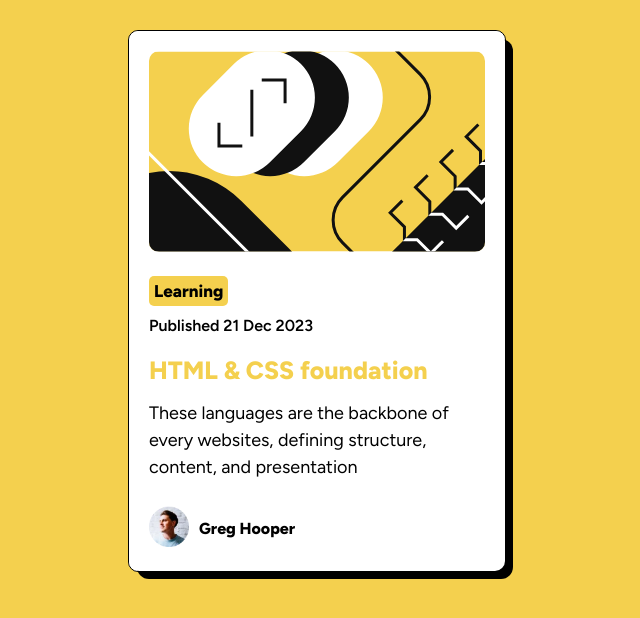
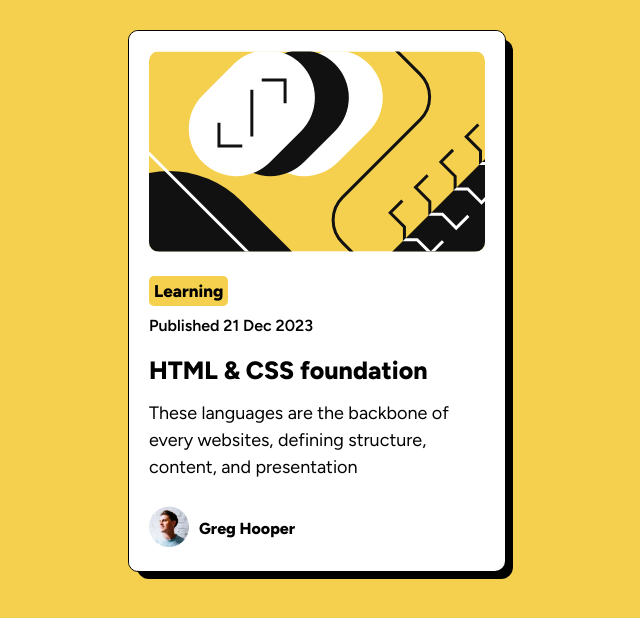
Before and after one commit to M0hamm0d/Foundation, a plain HTML site: page index.html in a window 1280 px wide. Shown: the whole page, without its empty margins (323-963 px from the left). Drawn offline with Linux system fonts and the light colour scheme.

Commit message:
code-refactoring

```diff
--- a/asset/styles/styles.css
+++ b/asset/styles/styles.css
@@ -60,9 +60,12 @@ body{
 .foundation{
     font-size: 25px;
     font-weight: 800;
-    color: hsl(47, 88%, 63%);
+    color: black;
     font-family: "Figtree", sans-serif;
     text-decoration: none;
+}
+.foundation:hover{
+    color: hsl(47, 88%, 63%);
 }
 .about{
     margin-top: 15px;
```
